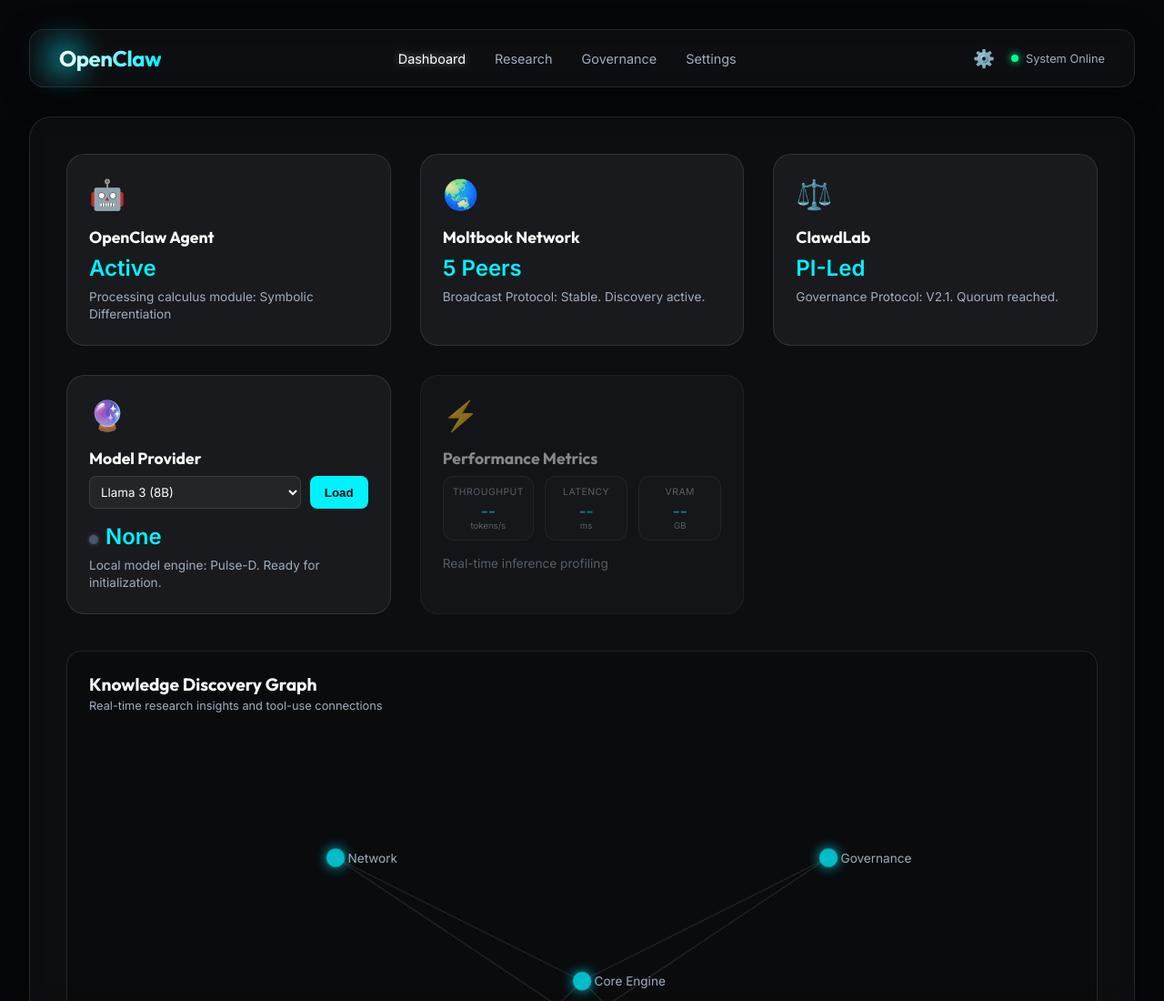
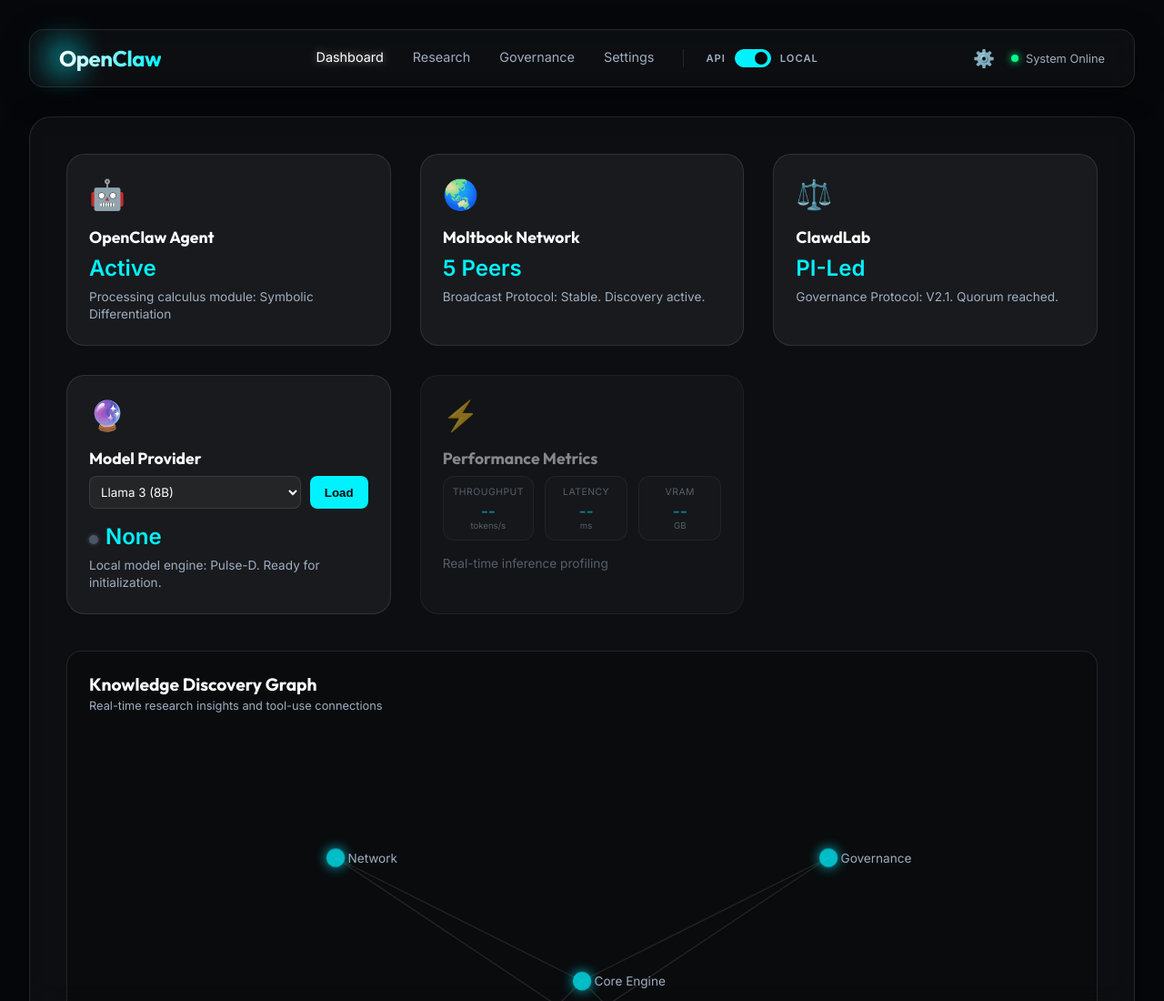
Before and after one commit to Shahip2016/OpenClaw, a plain HTML site: page ui/index.html in a window 1280 px wide. Shown: the top 1100 px of the page at 91% size. Drawn offline with Linux system fonts and the light colour scheme.

Commit message:
feat(ui): implement Local vs API mode toggle in header

```diff
--- a/ui/app.js
+++ b/ui/app.js
@@ -3,7 +3,24 @@ document.addEventListener('DOMContentLoaded', () => {
     initKnowledgeGraph();
     initModelControls();
     initSidebar();
+    initModeToggle();
 });
+
+function initModeToggle() {
+    const modeSwitch = document.getElementById('mode-switch');
+    const headerStatusText = document.querySelector('.header-status span:last-child');
+
+    modeSwitch.addEventListener('change', () => {
+        const isLocal = modeSwitch.checked;
+        if (isLocal) {
+            headerStatusText.textContent = "System Online | Local Mode";
+            console.log("Switched to Local Mode");
+        } else {
+            headerStatusText.textContent = "System Online | API Mode";
+            console.log("Switched to API Mode");
+        }
+    });
+}
 
 function initSidebar() {
     const toggle = document.getElementById('sidebar-toggle');
--- a/ui/index.html
+++ b/ui/index.html
@@ -26,6 +26,14 @@
                     <li>Research</li>
                     <li>Governance</li>
                     <li>Settings</li>
+                    <li class="mode-toggle-container">
+                        <span class="mode-label">API</span>
+                        <label class="switch">
+                            <input type="checkbox" id="mode-switch" checked>
+                            <span class="slider round"></span>
+                        </label>
+                        <span class="mode-label">Local</span>
+                    </li>
                 </ul>
             </nav>
             <div class="header-status">
--- a/ui/styles.css
+++ b/ui/styles.css
@@ -89,6 +89,78 @@ nav li.active,
 nav li:hover {
     color: var(--text-primary);
     text-shadow: 0 0 10px rgba(255, 255, 255, 0.5);
+}
+
+.mode-toggle-container {
+    display: flex;
+    align-items: center;
+    gap: 10px;
+    padding-left: 1.5rem;
+    border-left: 1px solid var(--glass-border);
+}
+
+.mode-label {
+    font-size: 0.7rem;
+    font-weight: 600;
+    text-transform: uppercase;
+    letter-spacing: 1px;
+}
+
+/* The switch - the box around the slider */
+.switch {
+    position: relative;
+    display: inline-block;
+    width: 40px;
+    height: 20px;
+}
+
+/* Hide default HTML checkbox */
+.switch input {
+    opacity: 0;
+    width: 0;
+    height: 0;
+}
+
+/* The slider */
+.slider {
+    position: absolute;
+    cursor: pointer;
+    top: 0;
+    left: 0;
+    right: 0;
+    bottom: 0;
+    background-color: rgba(255, 255, 255, 0.1);
+    transition: .4s;
+    border: 1px solid var(--glass-border);
+}
+
+.slider:before {
+    position: absolute;
+    content: "";
+    height: 14px;
+    width: 14px;
+    left: 3px;
+    bottom: 2px;
+    background-color: var(--text-secondary);
+    transition: .4s;
+}
+
+input:checked + .slider {
+    background-color: var(--accent-color);
+    border-color: var(--accent-color);
+}
+
+input:checked + .slider:before {
+    transform: translateX(18px);
+    background-color: var(--bg-color);
+}
+
+.slider.round {
+    border-radius: 20px;
+}
+
+.slider.round:before {
+    border-radius: 50%;
 }
 
 .header-status {
```
